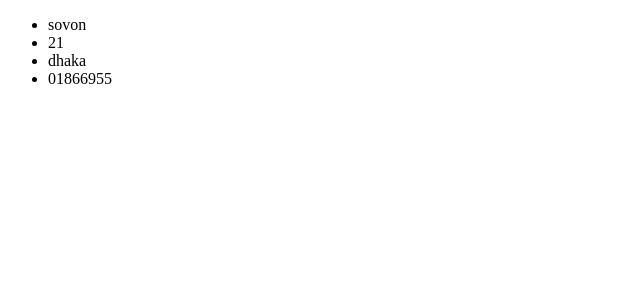
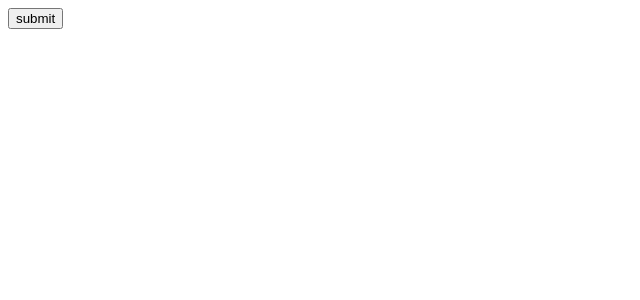
Before and after one commit to sovon-halder/learn-react, a React (Vite) app: page / in a window 1280 px wide. Shown: the top 300 px of the page, without its empty margins (0-640 px from the left). Built offline with nearby package versions, Linux system fonts and the light colour scheme.

Commit message:
show alert massege using props

```diff
--- a/src/App.jsx
+++ b/src/App.jsx
@@ -8,21 +8,15 @@ import Header from './component/Header';
 
 const App=()=>{
 
-
-  const item={
-
-    name:"sovon",
-    age: 21,
-    city:"dhaka",
-    phone:'01866955'
-  }
-
+const btn=()=>{
+  alert("hello devlopers ");
+}
 
 
 
   return(
 <div>
-      <Header itemob={item}/>
+      <Header alertBtn={btn}/>
 </div>
 
 
--- a/src/component/Header.jsx
+++ b/src/component/Header.jsx
@@ -2,14 +2,9 @@ import React from 'react';
 
 const Header = (props) => {
     return (
-        <div>
-            <ul>
-                <li>{props.itemob['name']}</li>
-                <li>{props.itemob['age']}</li>
-                <li>{props.itemob['city']}</li>
-                <li>{props.itemob['phone']}</li>
-            </ul>
-        </div>
+<div>
+    <button onClick={props.alertBtn}>submit</button>
+</div>
     );
 };
 
```
